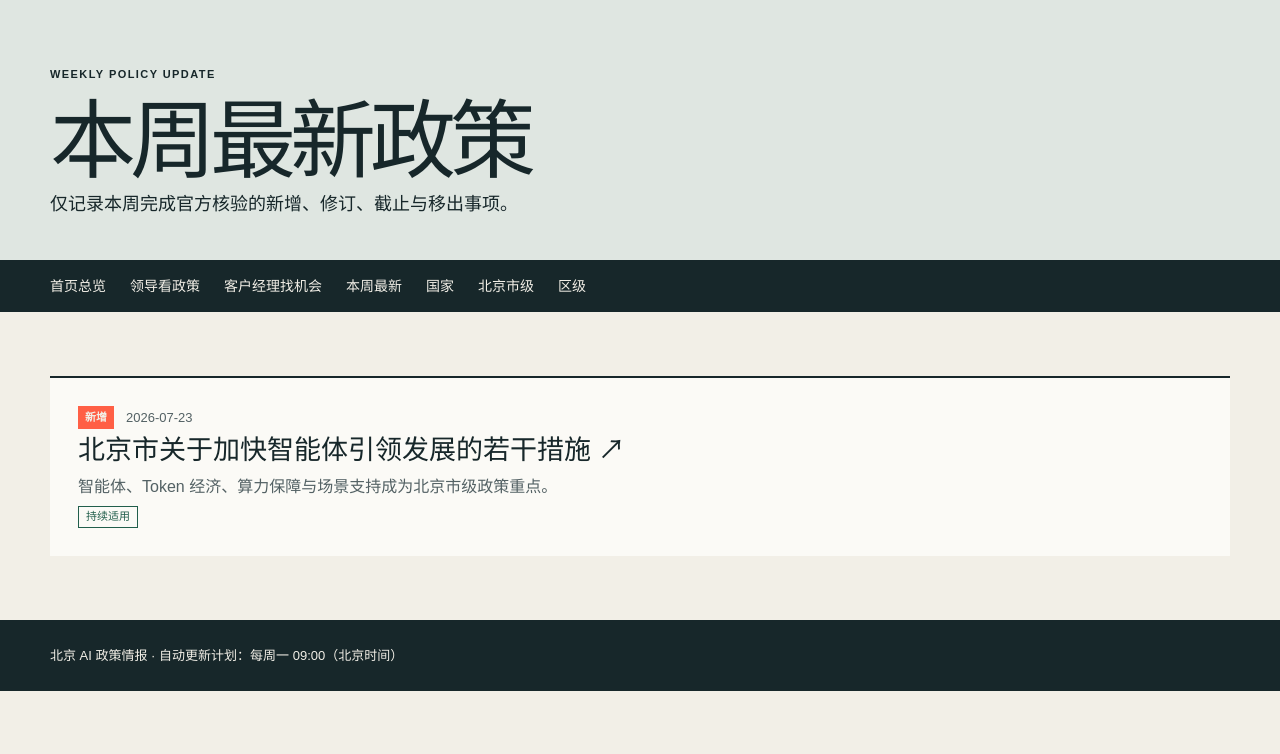
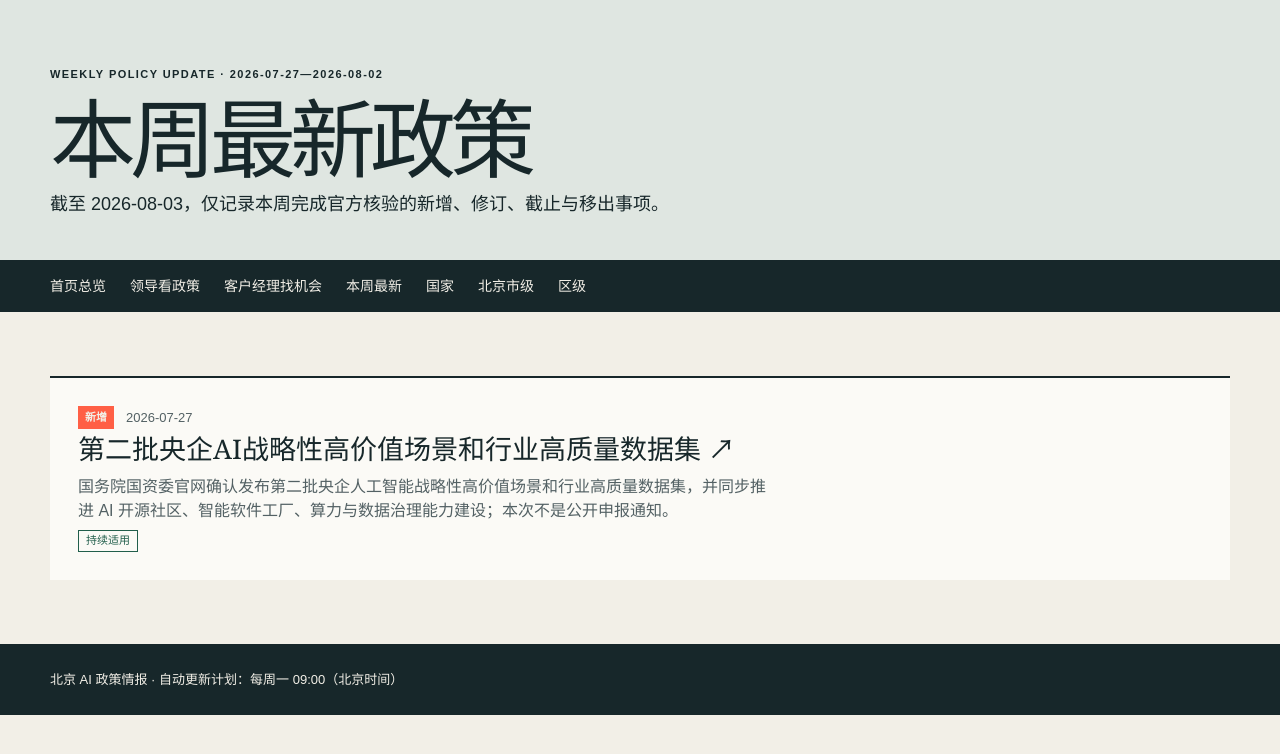
Before and after one commit to TCCCCC2025/AI-, a Next.js app: page /weekly in a window 1280 px wide. Shown: the top 754 px of the page. Built offline with nearby package versions, Linux system fonts and the light colour scheme.

Commit message:
Update policy intelligence for week 31

```diff
--- a/app/client-manager/page.tsx
+++ b/app/client-manager/page.tsx
@@ -10,7 +10,7 @@ export const metadata: Metadata = {
 export default function ClientManagerPage() {
   return <main>
     <section className="audience-hero client-hero">
-      <p className="eyebrow">CLIENT CONVERSATION PLAYBOOK · 2026-07-30</p>
+      <p className="eyebrow">CLIENT CONVERSATION PLAYBOOK · 2026-08-03</p>
       <div>
         <h1>客户经理<br />找机会</h1>
         <p>会前准备卡：从客户类型出发，快速找到相关政策、可能需求和可继续讨论的问题。</p>
--- a/app/leadership/page.tsx
+++ b/app/leadership/page.tsx
@@ -18,7 +18,7 @@ export const metadata: Metadata = {
 export default function LeadershipPage() {
   return <main>
     <section className="audience-hero leadership-hero">
-      <p className="eyebrow">LEADERSHIP BRIEF · 2026-07-30</p>
+      <p className="eyebrow">LEADERSHIP BRIEF · 2026-08-03</p>
       <div>
         <h1>领导看政策</h1>
         <p>用一页快速掌握政策方向、业务机会、风险边界和需要推动的管理动作。</p>
--- a/app/page.tsx
+++ b/app/page.tsx
@@ -14,13 +14,13 @@ const compliancePolicies = allPolicies.filter((policy) => policy.judgement.inclu
 
 export default function Home() {
   return <main>
-    <section className="hero"><p className="eyebrow">BEIJING · AI POLICY INTELLIGENCE</p><div className="hero-grid"><div><h1>北京 AI<br />政策情报</h1><p className="intro">覆盖国家、北京市和重点区的 AI、大模型、算力与数据政策；每周核验、分类沉淀、动态维护。</p></div><aside className="as-of"><span>本期截止</span><strong>2026-07-30</strong><p>中国标准时间 · 第 30 周</p></aside></div></section>
+    <section className="hero"><p className="eyebrow">BEIJING · AI POLICY INTELLIGENCE</p><div className="hero-grid"><div><h1>北京 AI<br />政策情报</h1><p className="intro">覆盖国家、北京市和重点区的 AI、大模型、算力与数据政策；每周核验、分类沉淀、动态维护。</p></div><aside className="as-of"><span>本期截止</span><strong>2026-08-03</strong><p>中国标准时间 · 第 31 周</p></aside></div></section>
     <SiteNav />
     <section className="overview"><div className="section-heading"><p className="eyebrow">POLICY LANDSCAPE</p><h2>政策全景</h2><p>首页呈现整体态势；完整政策请进入分类页查看。</p></div><div className="overview-grid"><article><strong>{policyCount}</strong><span>项政策基线</span></article><article><strong>3</strong><span>个政策层级</span></article><article><strong>{themeCount}</strong><span>个核心主题</span></article><article><strong>{weeklyChanges.length}</strong><span>项本周变化</span></article></div><div className="level-links">{policyGroups.map((group) => <a key={group.id} href={`/${group.id}`}><span>{group.title}</span><strong>{group.policies.length} 项</strong><p>{group.note}</p><i>查看政策库 ↗</i></a>)}</div></section>
     <section className="role-entry"><div className="section-heading"><p className="eyebrow">ROLE-BASED BRIEFING</p><h2>按角色使用</h2><p>同一套政策库，分别服务管理判断与客户沟通。</p></div><div className="role-entry-grid"><a className="role-entry-card leadership-entry" href="/leadership"><span>管理视角</span><h3>领导看政策</h3><p>3 条核心判断、重点机会、风险和管理建议。</p><strong>进入领导摘要 ↗</strong></a><a className="role-entry-card client-entry" href="/client-manager"><span>一线视角</span><h3>客户经理找机会</h3><p>按 7 类客户准备政策话题、需求问题和下一步动作。</p><strong>进入会前准备卡 ↗</strong></a></div></section>
     <section className="judgement-overview"><div className="section-heading"><p className="eyebrow">PERIOD JUDGEMENT</p><h2>本期判断</h2><p>把政策状态转成可跟进的机会、风险与核验任务。</p></div><div className="judgement-metrics"><article><strong>{policyMetrics.highOpportunity}</strong><span>高机会政策</span></article><article><strong>{policyMetrics.complianceAttention}</strong><span>合规关注</span></article><article><strong>{policyMetrics.pendingVerification}</strong><span>待回核事项</span></article><article><strong>{policyMetrics.rollingVerification}</strong><span>滚动核验</span></article></div></section>
     <section className="intelligence-board"><div className="section-heading"><p className="eyebrow">OPPORTUNITY &amp; RISK</p><h2>机会与风险看板</h2></div><div className="board-columns"><article><p className="board-label opportunity-label">优先机会</p>{priorityPolicies.length > 0 ? priorityPolicies.map((policy) => <div className="board-item" key={policy.id}><h3><a href={`/${policyGroups.find((group) => group.policies.some((item) => item.id === policy.id))?.id}#${policy.id}`}>{policy.title}</a></h3><p>{policy.customerTypes.slice(0, 2).join(" · ")}</p><strong>{policy.action}</strong></div>) : <p>本期暂无已完成业务研判的高机会政策。</p>}</article><article><p className="board-label risk-label">合规提醒</p>{compliancePolicies.length > 0 ? compliancePolicies.map((policy) => <div className="board-item" key={policy.id}><h3>{policy.title}</h3><p>{policy.judgement}</p></div>) : <p>本期暂无新增的专项合规提醒。</p>}</article></div></section>
-    <section className="dashboard"><article className="lead-card"><div className="card-topline"><span className="tag verified">经官方核验</span><span>本周重点变化</span></div><h2>智能体成为北京 AI 新政策主线</h2><p>北京市新措施提出支持基础模型、智能体共性技术、标杆场景、Token 经济、算力保障与安全治理。</p><a className="source-link" href="/weekly">查看本周最新 <span>↗</span></a></article><aside className="status-panel"><p className="panel-label">更新机制</p><div className="metric"><strong>新增</strong><span>已核验政策进入分类库</span></div><div className="metric"><strong>复核</strong><span>申报、征集、试行及时更新</span></div><p className="note">失效、截止或被替代事项将从正式库移出，并在本周页记录调整依据。</p></aside></section>
+    <section className="dashboard"><article className="lead-card"><div className="card-topline"><span className="tag verified">经官方核验</span><span>本周重点变化</span></div><h2>央企 AI 建设进入场景与数据集协同阶段</h2><p>国务院国资委发布第二批央企人工智能战略性高价值场景和行业高质量数据集，并同步推进开源生态、智能软件工厂、算力与数据治理能力建设。</p><a className="source-link" href="/weekly">查看本周最新 <span>↗</span></a></article><aside className="status-panel"><p className="panel-label">更新机制</p><div className="metric"><strong>新增</strong><span>已核验政策进入分类库</span></div><div className="metric"><strong>复核</strong><span>申报、征集、试行及时更新</span></div><p className="note">失效、截止或被替代事项将从正式库移出，并在本周页记录调整依据。</p></aside></section>
     <section className="radar"><div className="section-heading"><p className="eyebrow">ACTION RADAR</p><h2>申报窗口雷达</h2></div><div className="empty-state"><span className="empty-mark">—</span><div><h3>本期未发现未来 30 天内、已完成官方核验的新增申报截止日</h3><p>后续将持续跟踪北京市政策兑现专区、经信局与重点区通知。</p></div></div></section>
     <section className="method"><div><p className="eyebrow">VERIFICATION STANDARD</p><h2>信息不是越多越好，<br />而是越可复核越好。</h2></div><ol><li><span>01</span><p><strong>官方原文优先</strong>以发文机关页面及附件为准。</p></li><li><span>02</span><p><strong>政策状态管理</strong>新增、修订、截止与移出都有依据。</p></li><li><span>03</span><p><strong>机会与合规并列</strong>每项政策均说明业务机会与边界。</p></li></ol></section>
     <footer>北京 AI 政策情报 · 自动更新计划：每周一 09:00（北京时间）</footer>
--- a/app/policy-data.ts
+++ b/app/policy-data.ts
@@ -46,7 +46,7 @@ const policyGroupsBase = [
     note: "与北京企业机会、合规或基础设施直接相关的国家政策基线。",
     policies: [
       { title: "2026年工业和信息化领域创新任务揭榜挂帅工作通知", issuer: "工信部等七部门", date: "2026-07-29", themes: "AI / 大模型", status: "待回核" },
-      { title: "第二批央企AI战略性高价值场景和行业高质量数据集", issuer: "国务院国资委", date: "2026-07-27", themes: "AI / 数据", status: "待回核" },
+      { title: "第二批央企AI战略性高价值场景和行业高质量数据集", issuer: "国务院国资委", date: "2026-07-27", themes: "AI / 数据", href: "https://wap.sasac.gov.cn/n2588020/n2588072/n2590902/n2590904/c35690985/content.html", status: "持续适用" },
       { title: "智能体互信互联互操作全球合作倡议", issuer: "国家网信办", date: "2026-07-26", themes: "AI", href: "https://www.cac.gov.cn/", status: "待回核" },
       { title: "手机端侧生成式人工智能服务已备案信息公告（7款）", issuer: "国家网信办", date: "2026-07", themes: "大模型", href: "https://www.cac.gov.cn/", status: "待回核" },
       { title: "关于推动互联网基础资源高质量发展的指导意见", issuer: "工信部、中央网信办、国家发改委、国家数据局", date: "2026-07-13", themes: "AI / 算力 / 数据", href: "https://www.miit.gov.cn/zwgk/zcwj/wjfb/yj/art/2026/art_fefdddaaa4ac49edb130c85d048a2933.html", status: "持续适用" },
@@ -100,6 +100,7 @@ const policyGroupsBase = [
 ];
 
 const tailoredBriefs: Record<string, Pick<PolicyWithBrief, "summary" | "businessImpact" | "complianceImpact" | "action">> = {
+  "第二批央企AI战略性高价值场景和行业高质量数据集": { summary: "国务院国资委发布第二批央企人工智能战略性高价值场景和行业高质量数据集，并同步上线 AI 开源社区、启动智能软件工厂联合筑基工程。", businessImpact: "央企高价值场景、行业数据集、智能软件与算力基础设施将形成更多上下游联合建设和场景开放机会。", complianceImpact: "本次为成果发布而非公开申报通知，具体参与方式、项目清单和采购条件需以各央企后续公告为准。", action: "梳理重点央企客户的场景与数据能力，跟踪后续场景开放、联合建设和采购信息。" },
   "北京市关于加快智能体引领发展的若干措施": { summary: "围绕基础模型、智能体原生应用、Token 经济、算力保障和安全治理推出十项措施。", businessImpact: "可关注智能体场景、Token 服务、算力券及重点项目支持。", complianceImpact: "智能体分级分类监管仍在探索，补贴和揭榜以配套通知为准。", action: "梳理智能体产品、算力和场景项目，跟进后续揭榜及券类细则。" },
   "北京市公共数据资源授权运营管理办法": { summary: "明确公共数据整体授权、授权期限、定价和收益分配的管理框架。", businessImpact: "可信数据空间、北数所交易及公共数据应用成为可进入的合作方向。", complianceImpact: "须符合授权协议、使用范围和数据安全要求。", action: "评估可申请的数据场景及授权运营合作路径。" },
   "支持人工智能OPC创新发展行动方案（试行）": { summary: "支持 AI 一人公司社区建设，并配置 Token、算力和数据券等创业支持。", businessImpact: "OPC 企业可关注社区入驻、券类支持、融资和路演机会。", complianceImpact: "支持对象、额度和兑现条件以当期申报要求为准。", action: "核对企业身份与入驻资格，准备产品和融资材料。" },
@@ -298,5 +299,5 @@ export const policyMetrics = {
 export type WeeklyChange = { title: string; changeType: "新增" | "修订" | "截止" | "移出"; date: string; detail: string; href?: string; status: Policy["status"] };
 
 export const weeklyChanges: WeeklyChange[] = [
-  { title: "北京市关于加快智能体引领发展的若干措施", changeType: "新增", date: "2026-07-23", detail: "智能体、Token 经济、算力保障与场景支持成为北京市级政策重点。", href: "https://www.beijing.gov.cn/zhengce/zhengcefagui/202607/t20260723_4781085.html", status: "持续适用" },
+  { title: "第二批央企AI战略性高价值场景和行业高质量数据集", changeType: "新增", date: "2026-07-27", detail: "国务院国资委官网确认发布第二批央企人工智能战略性高价值场景和行业高质量数据集，并同步推进 AI 开源社区、智能软件工厂、算力与数据治理能力建设；本次不是公开申报通知。", href: "https://wap.sasac.gov.cn/n2588020/n2588072/n2590902/n2590904/c35690985/content.html", status: "持续适用" },
 ];
--- a/app/weekly/page.tsx
+++ b/app/weekly/page.tsx
@@ -3,7 +3,7 @@ import { weeklyChanges } from "../policy-data";
 
 export default function WeeklyPage() {
   return <main>
-    <header className="page-hero"><p className="eyebrow">WEEKLY POLICY UPDATE</p><h1>本周最新政策</h1><p>仅记录本周完成官方核验的新增、修订、截止与移出事项。</p></header>
+    <header className="page-hero"><p className="eyebrow">WEEKLY POLICY UPDATE · 2026-07-27—2026-08-02</p><h1>本周最新政策</h1><p>截至 2026-08-03，仅记录本周完成官方核验的新增、修订、截止与移出事项。</p></header>
     <SiteNav />
     <section className="weekly-page">
       {weeklyChanges.length ? <div className="weekly-list">{weeklyChanges.map((item) => <article className="weekly-card" key={item.title}><div><span className="change-type">{item.changeType}</span><time>{item.date}</time></div><h2>{item.href ? <a href={item.href}>{item.title} ↗</a> : item.title}</h2><p>{item.detail}</p><span className={`status ${item.status === "持续适用" ? "active" : item.status === "滚动核验" ? "rolling" : "review"}`}>{item.status}</span></article>)}</div> : <div className="empty-state"><span className="empty-mark">—</span><div><h2>本周无已核验重大变化</h2><p>将继续跟踪官方发布和申报窗口。</p></div></div>}
```
Also changed, not shown: 1 other file (tests, documents, lock files or other folders).
